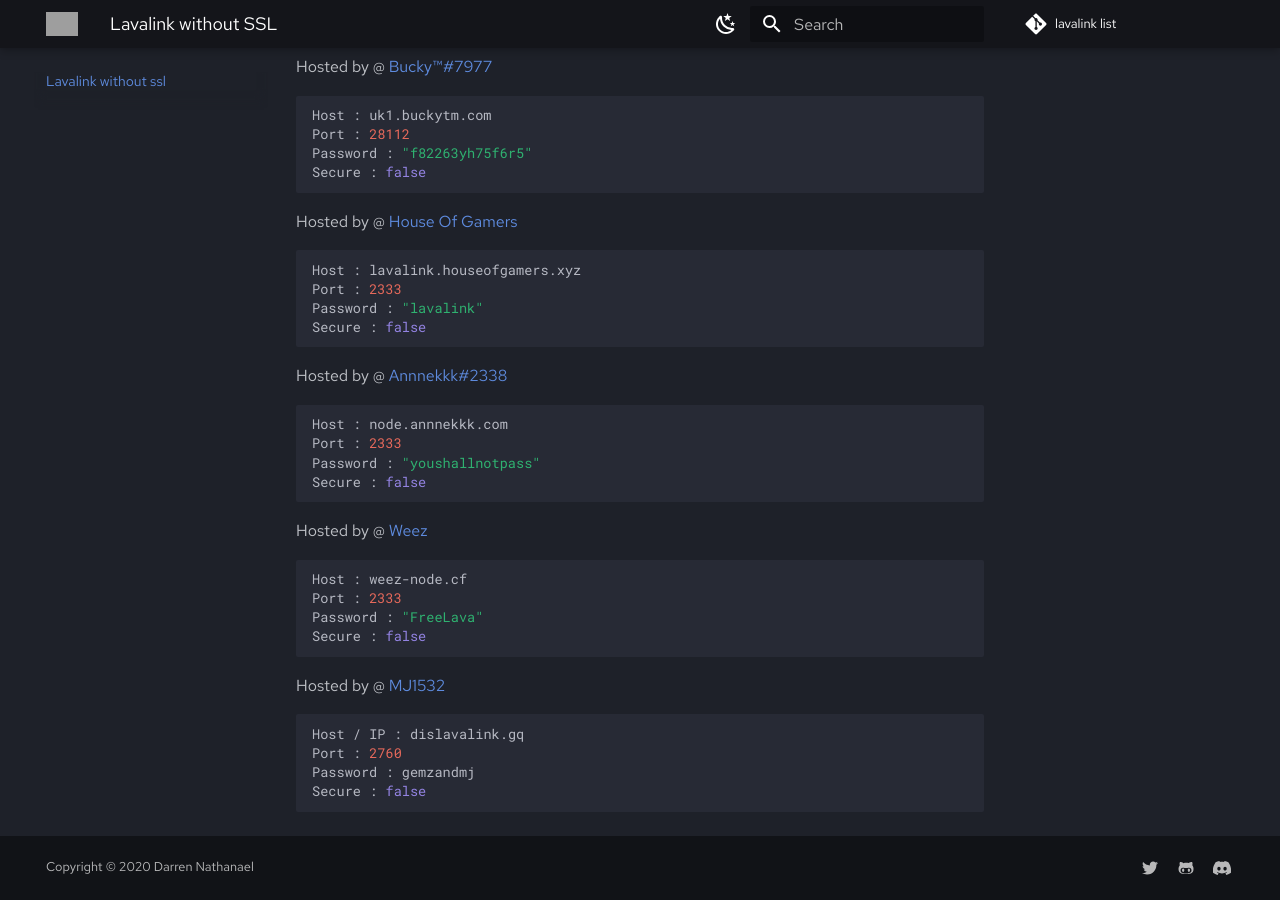
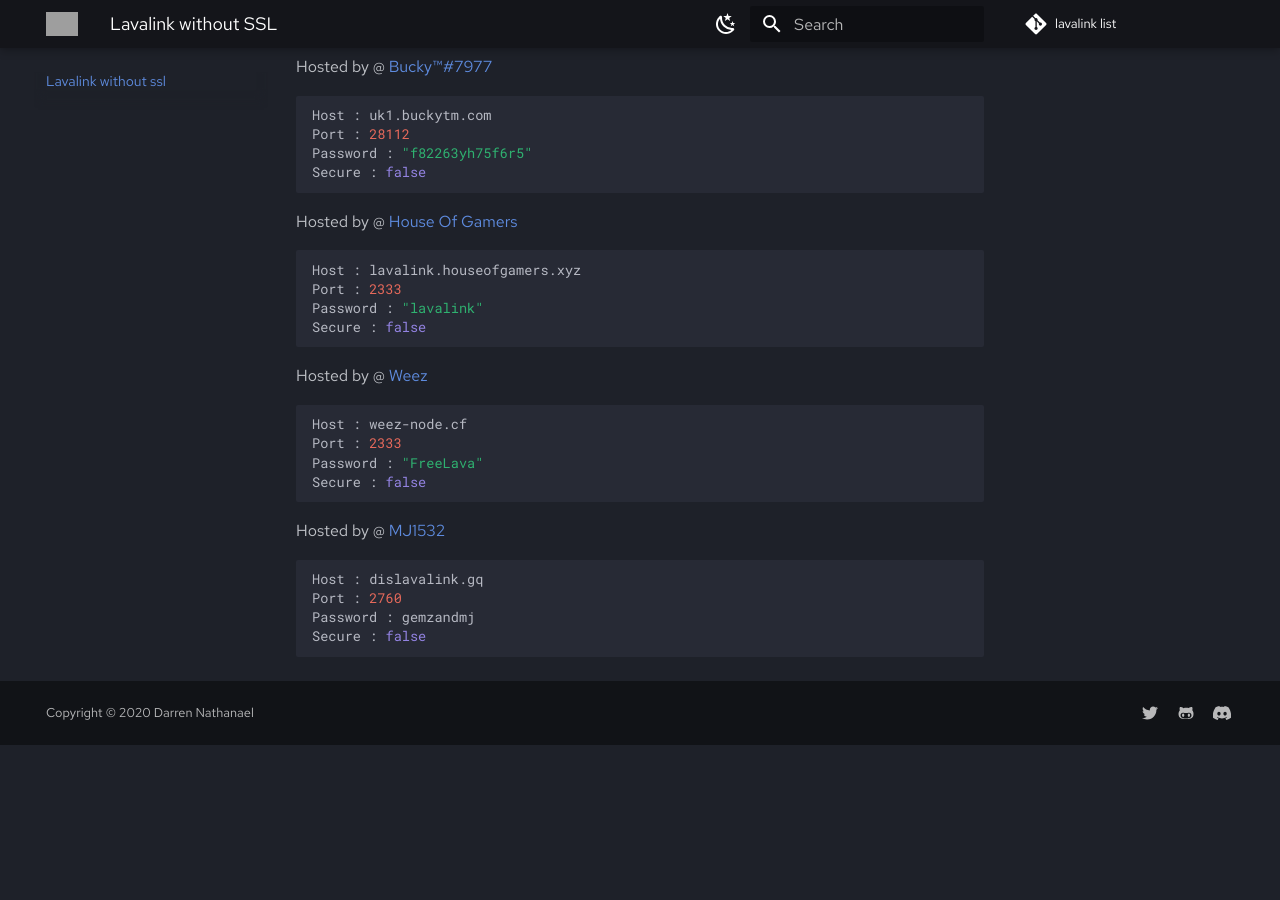
Before and after one commit to DarrenOfficial/lavalink-list, an MkDocs documentation site: the page built from docs/NoSSL/lavalink-without-ssl.md, in a window 1280 px wide and 900 px high, scrolled down 1102 px. Built offline with MkDocs 1.6.1 and Material for MkDocs 9.7.7, drawn with Linux system fonts in a browser that asks for light colours; comment, search, counter and statistics services are not loaded; after the commit the page ends 1847 px from its top, so only the background shows below that; grey boxes are pictures that could not be loaded.

Commit message:
remove dead lavalink (#123)

````diff
--- a/docs/NoSSL/lavalink-without-ssl.md
+++ b/docs/NoSSL/lavalink-without-ssl.md
@@ -67,15 +67,6 @@ Port : 2333
 Password : "lavalink"
 Secure : false
 ```
-
-Hosted by @ [Annnekkk#2338](https://github.com/Annnekkk)
-```bash
-Host : node.annnekkk.com
-Port : 2333
-Password : "youshallnotpass"
-Secure : false
-```
-
 Hosted by @ [Weez](https://github.com/Weez-Dev)
 ```bash
 Host : weez-node.cf
@@ -86,7 +77,7 @@ Secure : false
 
 Hosted by @ [MJ1532](https://mj1532.cf)
 ```bash
-Host / IP : dislavalink.gq
+Host : dislavalink.gq
 Port : 2760
 Password : gemzandmj
 Secure : false
````
